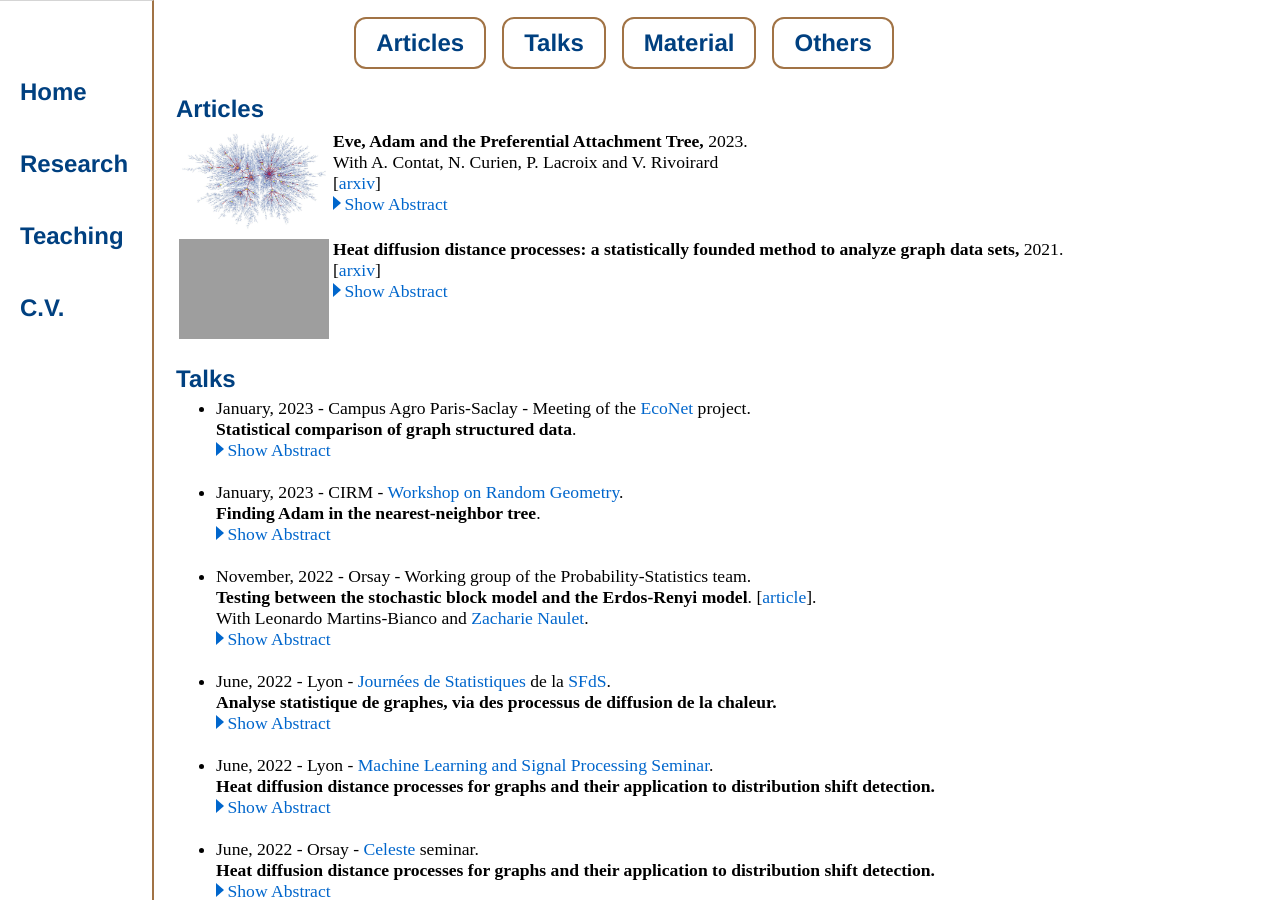
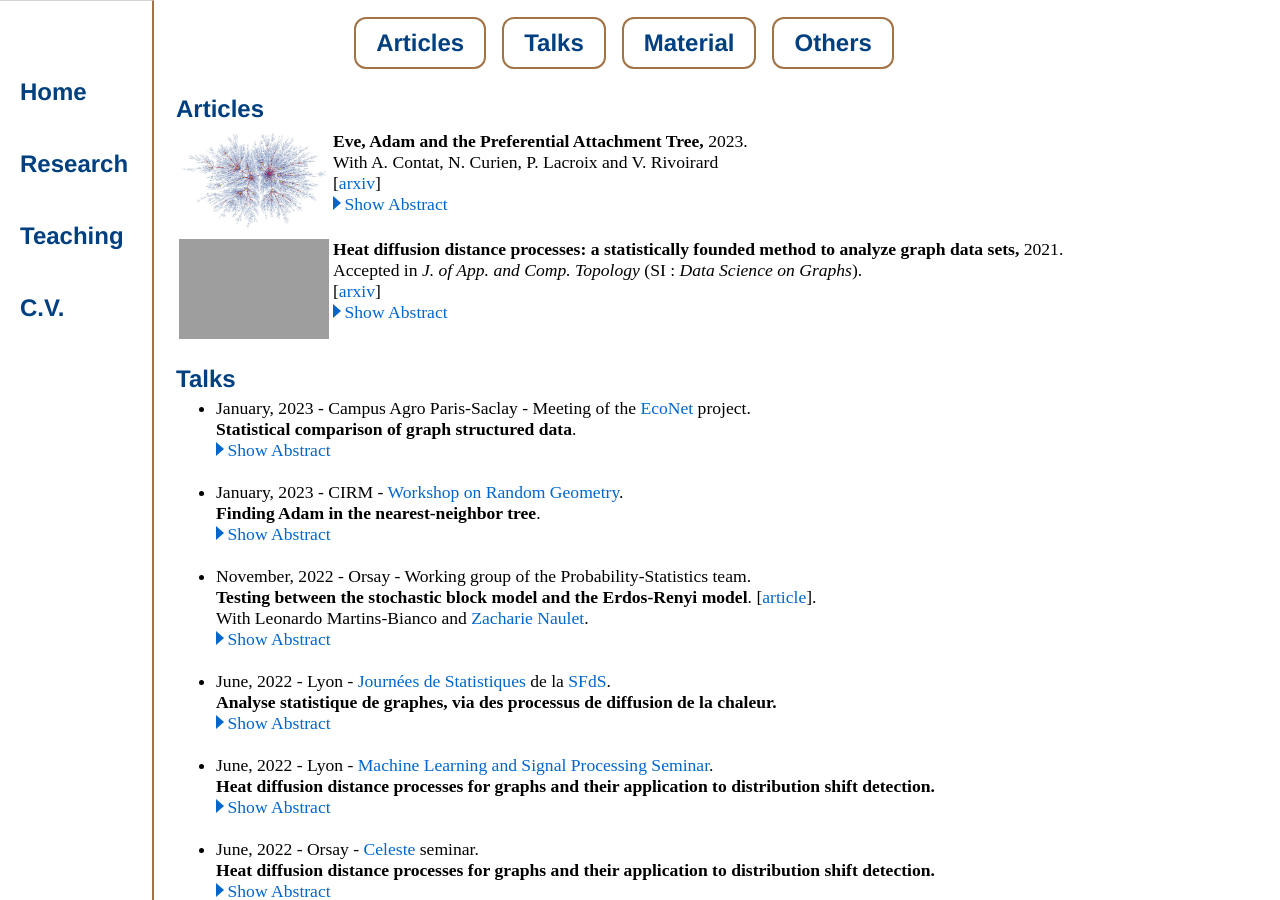
Before and after one commit to elasalle/elasalle.github.io, a Jekyll site: the page built from research/index.html, in a window 1280 px wide and 900 px high, scrolled down 322 px. Built offline with Jekyll 4.4.1, drawn with Linux system fonts in a browser that asks for light colours; some web fonts are replaced; grey boxes are pictures that could not be loaded.

Commit message:
Update index.html

```diff
--- a/research/index.html
+++ b/research/index.html
@@ -49,6 +49,7 @@ title: Etienne Lasalle, Research
 			</td>
 			<td class="nopadding top">
 			<b>Heat diffusion distance processes: a statistically founded method to analyze graph data sets,</b> 2021. <br>
+      Accepted in <i>J. of App. and Comp. Topology</i> (SI : <i>Data Science on Graphs</i>). <br>
 			[<a href="https://arxiv.org/abs/2109.13213">arxiv</a>]
           <button class="showhide art_arbstr_1" onclick="switchDisplayByClassName('art_arbstr_1')" style="display: block;"><div class="arrow-right"></div>Show Abstract<span class="dots">...</span></button>
           <button class="showhide art_arbstr_1" onclick="switchDisplayByClassName('art_arbstr_1')" style="display : none;"><div class="arrow-top"></div>Hide Abstract</button>
```
